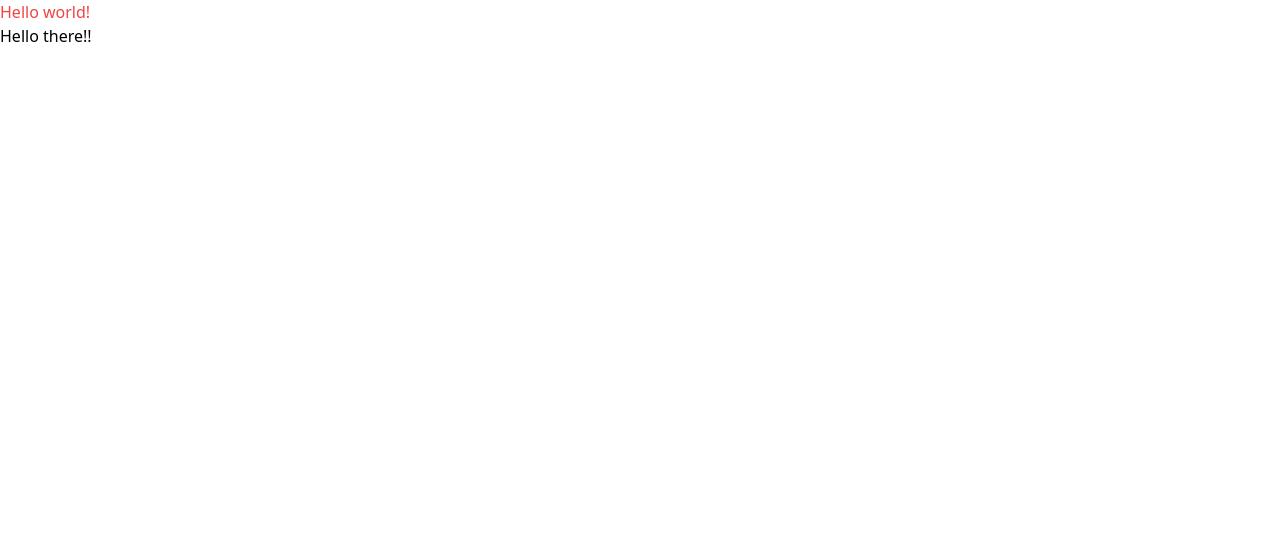
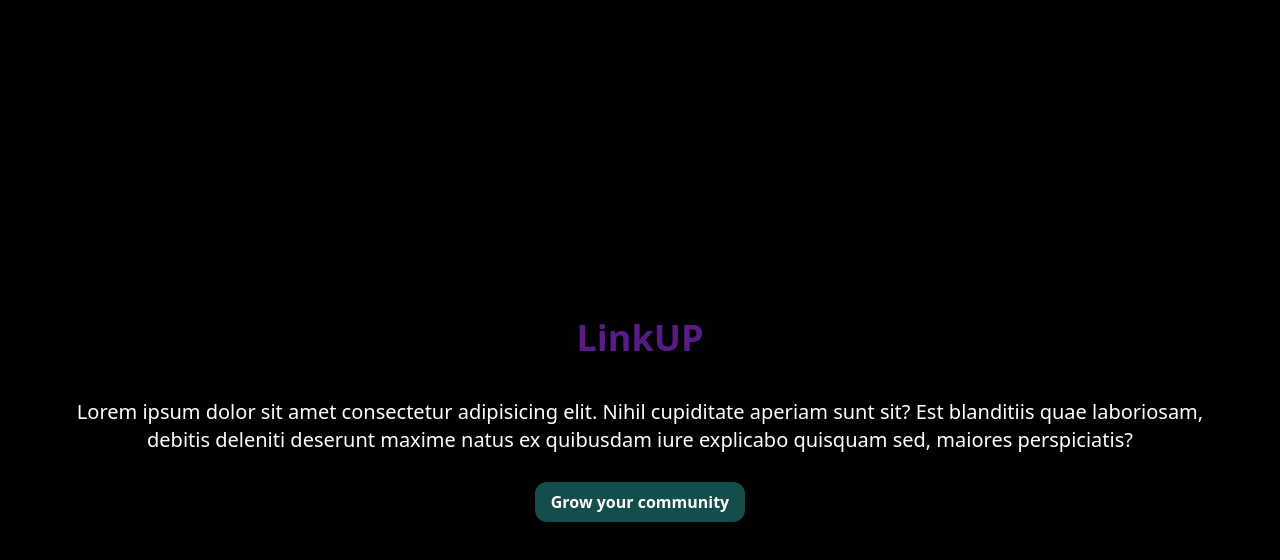
Before and after one commit to DelwinPrakash/LinkUP, a React (Vite) app: page / in a window 1280 px wide. Shown: the top 560 px of the page. Built offline with nearby package versions, Linux system fonts and the light colour scheme.

Commit message:
updated the discover page

```diff
--- a/src/App.jsx
+++ b/src/App.jsx
@@ -1,10 +1,9 @@
-import "./Components/Discover";
 import Discover from "./Components/Discover";
 
 function App() {
   return (
     <>
-      <h1 className="text-red-500">Hello world!</h1>
+      {/* <h1 className="text-red-500">Hello world!</h1> */}
       <Discover/>
     </>
   );
--- a/src/Components/Discover.jsx
+++ b/src/Components/Discover.jsx
@@ -1,7 +1,18 @@
 import React from "react";
+import "../index.css";
 
 export default function Discover(){
     return(
-        <h1>Hello there!!</h1>
-    );
+        <main className="bg-black text-white w-screen h-screen flex flex-col items-center justify-center">
+            <div className="text-4xl font-bold mt-10 text-purple-900">
+                LinkUP
+            </div>
+            <div className="text-xl mt-10 w-[90vw] text-center">
+                Lorem ipsum dolor sit amet consectetur adipisicing elit. Nihil cupiditate aperiam sunt sit? Est blanditiis quae laboriosam, debitis deleniti deserunt maxime natus ex quibusdam iure explicabo quisquam sed, maiores perspiciatis?
+            </div>
+            <button className="bg-teal-900 text-white font-bold py-2 px-4 rounded-xl mt-7">
+                Grow your community
+            </button>
+        </main>
+  );
 }
```
